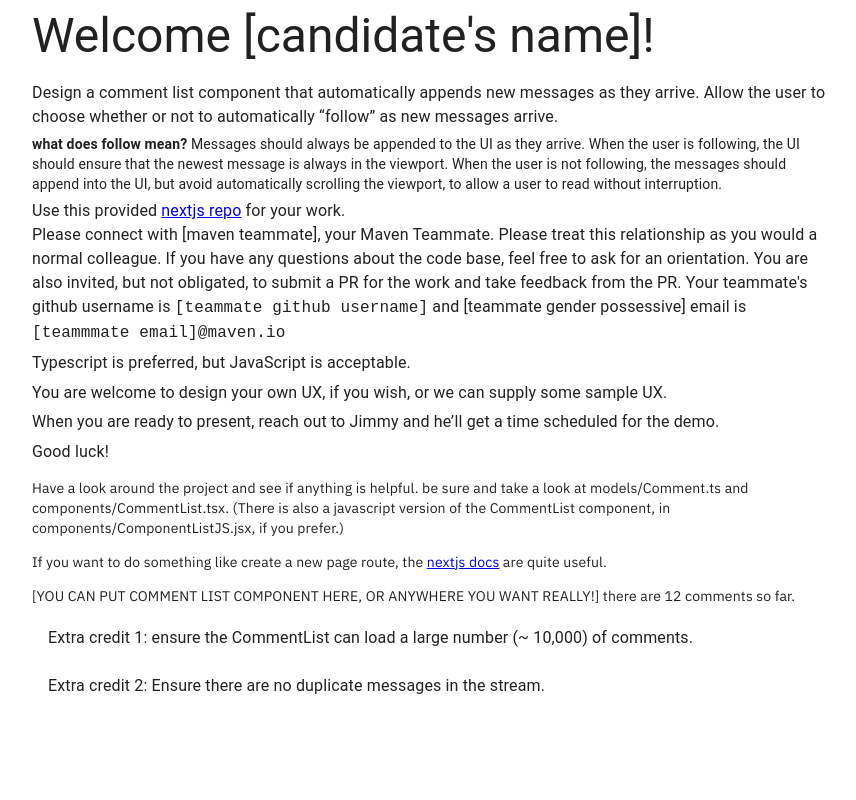
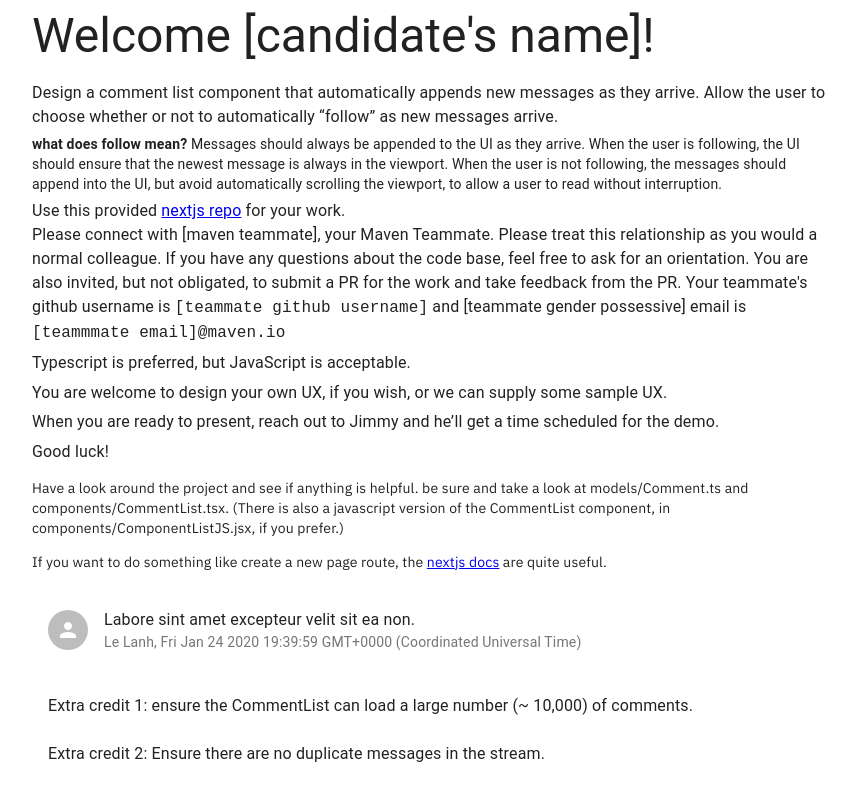
Before and after one commit to vladimirilic303/vladimirilic-web-kokanee, a Next.js app: page / in a window 1280 px wide. Shown: the part 410-1210 px from the top of the page, without its empty margins (208-1064 px from the left). Before the commit the page ends 1148 px from the top, so only its background shows below. Built offline with nearby package versions, Linux system fonts and the light colour scheme.

Commit message:
with observables

```diff
--- a/components/CommentList.tsx
+++ b/components/CommentList.tsx
@@ -1,23 +1,35 @@
 import { Comment, subscribe } from '../models/Comment'
-import {useEffect, useState} from 'react'
+import React, { useEffect, useState } from 'react'
+import { Subject } from 'rxjs'
+import { Avatar, List, ListItem, ListItemAvatar, ListItemText } from '@material-ui/core'
+import { Person } from '@material-ui/icons'
+import { scan } from 'rxjs/operators'
 
 export interface CommentListProps {
-  initialComments: Comment[]
+  comments: Subject<Comment>
 }
 
 const CommentList: React.FC<CommentListProps> = props => {
-  const [count, setCount] = useState(props.initialComments.length)
+  const [comments, setComments] = useState<Comment[]>([])
+
   useEffect(() => {
-    subscribe(comment => {
-      console.log('received comment: ', comment)
-      setCount(count + 1)
-    })
-  }, [count])
+    props.comments.pipe(scan<Comment, Comment[]>((a, c) => [...a, c], [])).subscribe(setComments)
+  }, [])
 
-  return <div>
-    [YOU CAN PUT COMMENT LIST COMPONENT HERE, OR ANYWHERE YOU WANT REALLY!]
-    there are {count} comments so far.
-  </div>
+  return (
+    <List>
+      {comments.map(c => (
+        <ListItem key={c.id}>
+          <ListItemAvatar>
+            <Avatar>
+              <Person />
+            </Avatar>
+          </ListItemAvatar>
+          <ListItemText primary={c.message} secondary={`${c.author}, ${c.time}`} />
+        </ListItem>
+      ))}
+    </List>
+  )
 }
 
 export default CommentList
--- a/models/Comment.ts
+++ b/models/Comment.ts
@@ -1,8 +1,9 @@
 import { loremIpsum } from 'lorem-ipsum'
 import { name } from './names'
+import {range, Subject} from 'rxjs'
 
 export interface Comment {
-  id: number,
+  id: number
   author: string
   message: string
   time: Date
@@ -10,12 +11,25 @@ export interface Comment {
 
 let nextId = 1
 
-const makeComment = (): Comment => ({
-  id: nextId++,
-  author: name(),
-  message: loremIpsum({ count: ~~(Math.random() * 3) }),
-  time: new Date()
-})
+export const setupSubject = () => {
+  const subject = new Subject<Comment>()
+  range(0, 10).subscribe(() => subject.next(makeComment()))
+  subscribe(c => {
+    subject.next(c)
+  })
+  return subject
+}
+
+const makeComment = (): Comment => {
+  const comment = {
+    id: nextId++,
+    author: name(),
+    message: loremIpsum({count: ~~(Math.random() * 3)}),
+    time: new Date()
+  }
+  console.log('making comment', comment)
+  return comment
+}
 
 export const makeComments = (count: number) => {
   const comments = []
@@ -38,6 +52,7 @@ export const subscribe = (callback: (comment: Comment) => void) => {
       lastComment = makeComment()
     }
     callback(lastComment)
+    subscribe(callback)
   }
   setTimeout(produce, interval)
 }
--- a/package.json
+++ b/package.json
@@ -19,7 +19,8 @@
     "lorem-ipsum": "^2.0.3",
     "next": "^9.2.0",
     "react": "^16.12.0",
-    "react-dom": "^16.12.0"
+    "react-dom": "^16.12.0",
+    "rxjs": "^6.5.4"
   },
   "devDependencies": {
     "@types/node": "^13.1.8",
--- a/pages/index.tsx
+++ b/pages/index.tsx
@@ -1,10 +1,12 @@
 import React from 'react'
-import {Theme, Typography, Button, ListItem, List, ListItemText} from '@material-ui/core'
-import {makeStyles} from '@material-ui/core/styles'
+import { Theme, Typography, Button, ListItem, List, ListItemText } from '@material-ui/core'
+import { makeStyles } from '@material-ui/core/styles'
 import CommentList from '../components/CommentList'
-import {makeComments} from '../models/Comment'
+import {makeComments, setupSubject} from '../models/Comment'
 
 const numOfInitialComments = 10
+
+const commentsSubject = setupSubject()
 
 const useStyles = makeStyles((theme: Theme) => {
   return {
@@ -79,17 +81,15 @@ const Home = () => {
         If you want to do something like create a new page route, the{' '}
         <a href="https://nextjs.org/docs/basic-features/pages">nextjs docs</a> are quite useful.{' '}
       </p>
-      <CommentList initialComments={makeComments(numOfInitialComments)}/>
+      <CommentList comments={commentsSubject} />
       <List>
         <ListItem>
           <ListItemText>
-              Extra credit 1: ensure the CommentList can load a large number (~ 10,000) of comments.
+            Extra credit 1: ensure the CommentList can load a large number (~ 10,000) of comments.
           </ListItemText>
         </ListItem>
         <ListItem>
-            <ListItemText>
-                Extra credit 2: Ensure there are no duplicate messages in the stream.
-            </ListItemText>
+          <ListItemText>Extra credit 2: Ensure there are no duplicate messages in the stream.</ListItemText>
         </ListItem>
       </List>
     </div>
```
